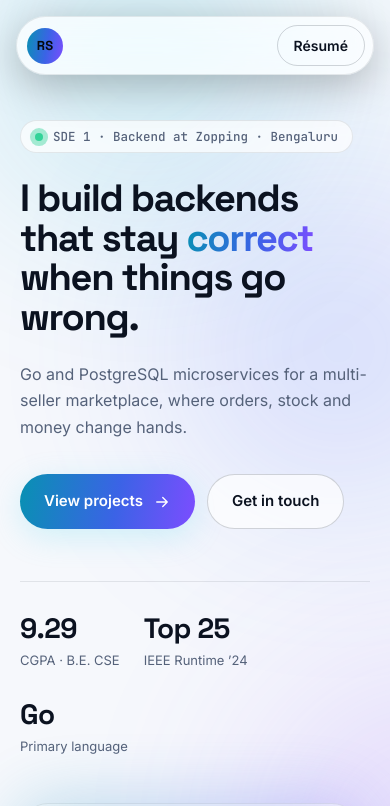
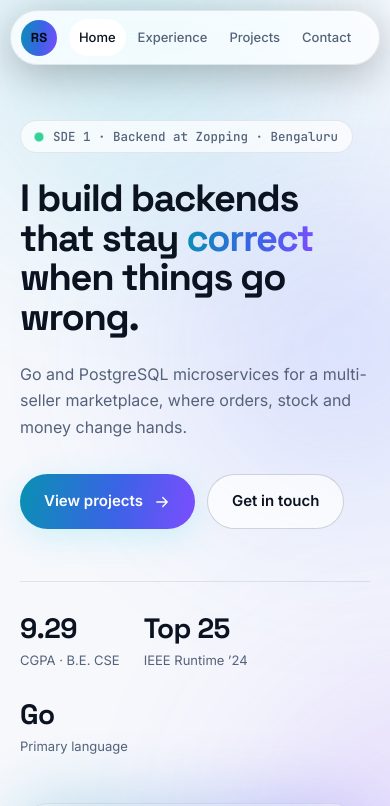
Before and after one commit to RazikShariff1/razikshariff1.github.io, a plain HTML site: page index.html in a window 390 px wide. Shown: the top 806 px of the page. Drawn offline with Linux system fonts and the light colour scheme.

Commit message:
Switch to tabbed pages: Home, Experience, Projects, Contact
Co-Authored-By: Claude Sonnet 5.5 <noreply@anthropic.com>

```diff
--- a/assets/css/style.css
+++ b/assets/css/style.css
@@ -320,7 +320,6 @@ svg { fill: none; stroke: currentColor; stroke-width: 1.8; stroke-linecap: round
 }
 @media (max-width: 720px) {
   .section { padding-top: 88px; }
-  .nav-links { display: none; }
   .nav { padding: 8px 8px 8px 10px; width: 100%; justify-content: space-between; }
   .bento, .projects { grid-template-columns: minmax(0, 1fr); }
   .tile-lg, .tile-wide { grid-column: auto; }
@@ -332,3 +331,19 @@ svg { fill: none; stroke: currentColor; stroke-width: 1.8; stroke-linecap: round
   *, *::before, *::after { animation: none !important; transition: none !important; scroll-behavior: auto !important; }
   .js .reveal { opacity: 1; transform: none; }
 }
+
+/* ============ Tabs / pages ============ */
+.page { display: none; }
+.page.active { display: block; animation: pagein .55s var(--ease) both; }
+@keyframes pagein { from { opacity: 0; transform: translateY(14px); } to { opacity: 1; transform: none; } }
+section.page.section { padding-top: 150px; min-height: 70vh; }
+section.page.active.section { display: block; }
+@media (max-width: 720px) {
+  .nav-wrap { top: 10px; padding: 0 10px; }
+  .nav-links { display: flex; flex: 1; justify-content: center; overflow-x: auto; scrollbar-width: none; }
+  .nav-links::-webkit-scrollbar { display: none; }
+  .nav-links a { padding: 8px 10px; font-size: 13px; }
+  .nav-cta { display: none; }
+  .nav { padding-right: 10px; gap: 4px; }
+  section.page.section { padding-top: 110px; }
+}
--- a/assets/js/script.js
+++ b/assets/js/script.js
@@ -32,18 +32,32 @@ if ('IntersectionObserver' in window) {
   document.querySelectorAll('.reveal').forEach((el) => el.classList.add('in'));
 }
 
-// Active nav link by section
+// Tab-style pages with hash routing (#home, #experience, #projects, #contact)
 const links = [...document.querySelectorAll('[data-link]')];
-const secs = links.map((l) => document.querySelector(l.getAttribute('href')));
-if ('IntersectionObserver' in window) {
-  const spy = new IntersectionObserver((entries) => {
-    entries.forEach((e) => {
-      if (!e.isIntersecting) return;
-      links.forEach((l) => l.classList.toggle('active', l.getAttribute('href') === '#' + e.target.id));
-    });
-  }, { rootMargin: '-45% 0px -50% 0px' });
-  secs.forEach((s) => s && spy.observe(s));
-}
+const pages = [...document.querySelectorAll('[data-page]')];
+const names = pages.map((p) => p.dataset.page);
+const show = (hash, scroll = true) => {
+  let name = hash.replace('#', '') || 'home';
+  if (name === 'about' || name === 'work' || name === 'top') name = 'home';
+  if (!names.includes(name)) name = 'home';
+  pages.forEach((p) => p.classList.toggle('active', p.dataset.page === name));
+  links.forEach((l) => l.classList.toggle('active', l.getAttribute('href') === '#' + name));
+  pages.find((p) => p.dataset.page === name).querySelectorAll('.reveal').forEach((el) => {
+    if (!el.classList.contains('in') && el.getBoundingClientRect().top < innerHeight) el.classList.add('in');
+  });
+  if (scroll) window.scrollTo({ top: 0, behavior: reduceMotion ? 'auto' : 'smooth' });
+  onScroll();
+};
+document.addEventListener('click', (e) => {
+  const a = e.target.closest('a[href^="#"]');
+  if (!a) return;
+  e.preventDefault();
+  const h = a.getAttribute('href');
+  if (location.hash !== h) history.pushState(null, '', h);
+  show(h);
+});
+addEventListener('popstate', () => show(location.hash));
+show(location.hash, false);
 
 // Spotlight follows cursor
 document.querySelectorAll('[data-spot]').forEach((el) => {
--- a/index.html
+++ b/index.html
@@ -24,10 +24,9 @@
 
   <header class="nav-wrap">
     <nav class="nav" aria-label="Primary">
-      <a href="#top" class="nav-logo" aria-label="Home">RS</a>
+      <a href="#home" class="nav-logo" aria-label="Home">RS</a>
       <ul class="nav-links">
-        <li><a href="#about" data-link>About</a></li>
-        <li><a href="#work" data-link>Work</a></li>
+        <li><a href="#home" data-link>Home</a></li>
         <li><a href="#experience" data-link>Experience</a></li>
         <li><a href="#projects" data-link>Projects</a></li>
         <li><a href="#contact" data-link>Contact</a></li>
@@ -37,6 +36,7 @@
   </header>
 
   <main id="top">
+    <div class="page active" data-page="home">
     <!-- HERO -->
     <section class="hero container">
       <div class="hero-copy">
@@ -150,8 +150,10 @@
       </div>
     </section>
 
+    </div>
+
     <!-- EXPERIENCE -->
-    <section id="experience" class="section container">
+    <section id="experience" class="page section container" data-page="experience">
       <p class="eyebrow reveal">03 — Experience</p>
       <h2 class="section-title reveal">Where I’ve worked and learned.</h2>
 
@@ -189,7 +191,7 @@
     </section>
 
     <!-- PROJECTS -->
-    <section id="projects" class="section container">
+    <section id="projects" class="page section container" data-page="projects">
       <p class="eyebrow reveal">04 — Projects</p>
       <div class="projects-head">
         <h2 class="section-title reveal">Selected projects.</h2>
@@ -236,7 +238,7 @@
     </section>
 
     <!-- CONTACT -->
-    <section id="contact" class="section container">
+    <section id="contact" class="page section container" data-page="contact">
       <div class="cta reveal" data-spot>
         <p class="eyebrow">05 — Contact</p>
         <h2 class="cta-title">Let’s build something <span class="grad">reliable</span>.</h2>
@@ -254,7 +256,7 @@
 
   <footer class="footer container">
     <span>© <span data-year>2026</span> Razik Shariff</span>
-    <a href="#top">Back to top ↑</a>
+    <a href="#home" data-top>Back to top ↑</a>
   </footer>
 
   <script src="./assets/js/script.js"></script>
```
